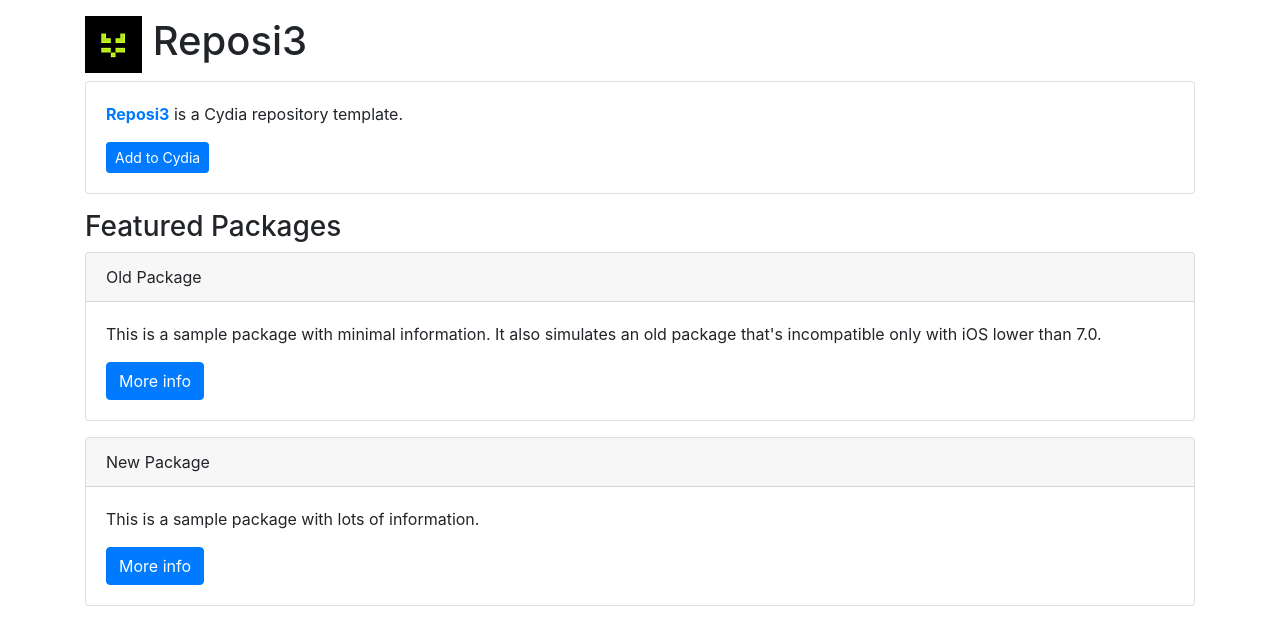
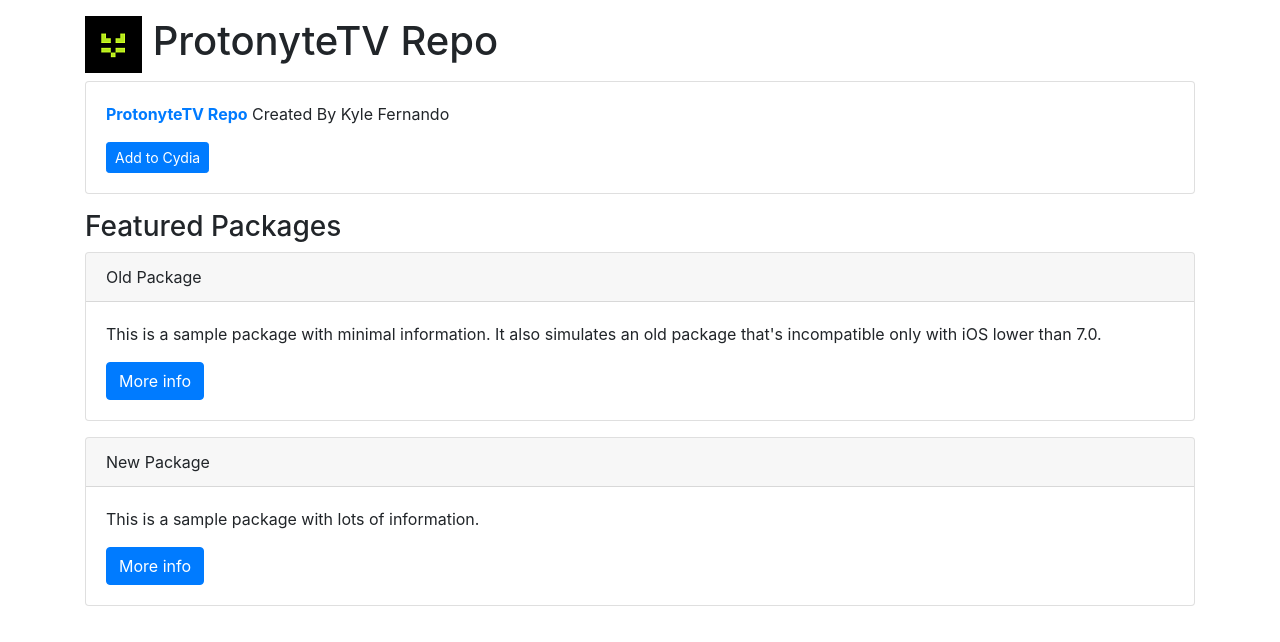
Before and after one commit to gineprtokl/repo, a plain HTML site: page index.html in a window 1280 px wide. Drawn offline with nearby package versions, Linux system fonts and the light colour scheme.

Commit message:
Update index.html
Update some codes

```diff
--- a/index.html
+++ b/index.html
@@ -1,7 +1,7 @@
 <!DOCTYPE html>
 <html lang="en">
 <head>
-  <title>Reposi3</title>
+  <title>ProtonyteTV - Repo</title>
   <meta charset="utf-8">
   <meta name="viewport" content="width=device-width, initial-scale=1">
   <link rel="stylesheet" href="https://stackpath.bootstrapcdn.com/bootstrap/4.5.0/css/bootstrap.min.css" integrity="sha384-9aIt2nRpC12Uk9gS9baDl411NQApFmC26EwAOH8WgZl5MYYxFfc+NcPb1dKGj7Sk" crossorigin="anonymous">
@@ -11,13 +11,13 @@
 <body>
 
 <div class="container">
-	<h1><img src="CydiaIcon.png"> Reposi3</h1>
+	<h1><img src="CydiaIcon.png"> ProtonyteTV Repo</h1>
 </div>
 
 <div class="container">
 	<div class="card">
 		<div class="card-body">
-			<p><span class="text-primary"><b>Reposi3</span></b> is a Cydia repository template.</p>
+			<p><span class="text-primary"><b>ProtonyteTV Repo</span></b> Created By Kyle Fernando</p>
 			<a class="btn btn-sm btn-primary" href="cydia://url/https://cydia.saurik.com/api/share#?source=https://supermamon.github.io/Reposi3/">Add to Cydia</a>
 		</div>
 	</div>
```
